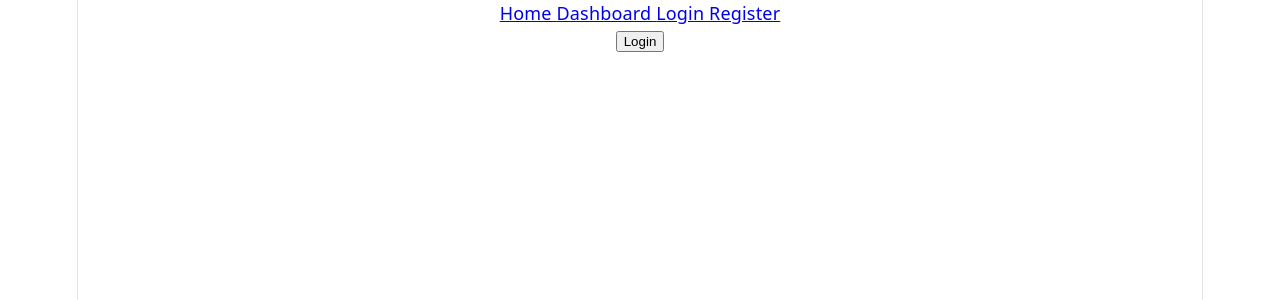
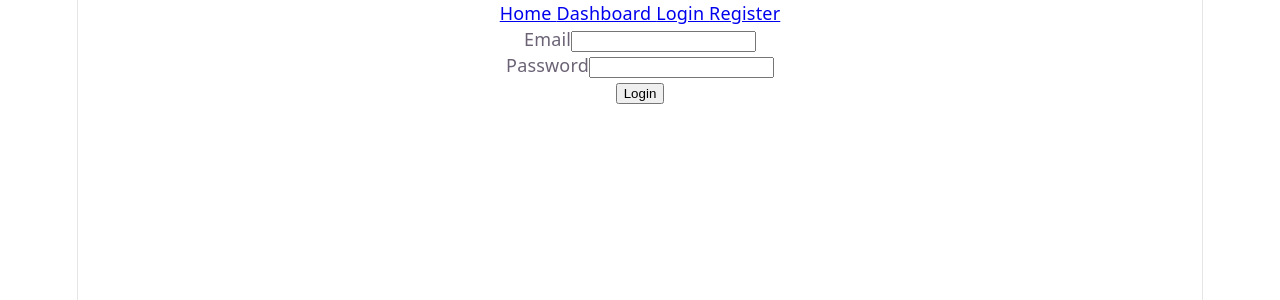
Before and after one commit to Mehdifarajipor/Schedula, a React (Vite) app in the folder frontend/: page /login in a window 1280 px wide. Shown: the top 300 px of the page. Built offline with nearby package versions, Linux system fonts and the light colour scheme.

Commit message:
feat: create form for login

```diff
--- a/frontend/src/pages/Login/login.jsx
+++ b/frontend/src/pages/Login/login.jsx
@@ -1,15 +1,48 @@
 import {useNavigate} from "react-router-dom";
+import {useState} from "react";
+import {login} from "../../services/authApi.js";
 
 function Login() {
     const navigate = useNavigate()
+    const [email, setEmail] = useState("")
+    const [password, setPassword] = useState("")
 
-    function handleLogin(){
-        console.log("login was successfully")
-        navigate("/dashboard");
+    async function handleLogin(event){
+        event.preventDefault()
+        try{
+            const data = await login({email, password})
+            localStorage.setItem('access', data.access)
+            localStorage.setItem('refresh', data.refresh)
+            console.log("login Successful")
+            navigate("/profile")
+        }catch(error){
+            console.log(error)
+        }
     }
 
     return(
-        <button onClick={handleLogin}>Login</button>
+        <form onSubmit={handleLogin}>
+            <div>
+                <label>Email</label>
+                <input type={'text'}
+                       value={email}
+                       onChange={(e) => {
+                           setEmail(e.target.value)
+                       }}
+                />
+            </div>
+            <div>
+                <label>Password</label>
+                <input
+                    type={'text'}
+                    value={password}
+                    onChange={(e) => {
+                        setPassword(e.target.value)
+                    }}
+                />
+            </div>
+            <button type={'submit'}>Login</button>
+        </form>
     );
 }
 
```
